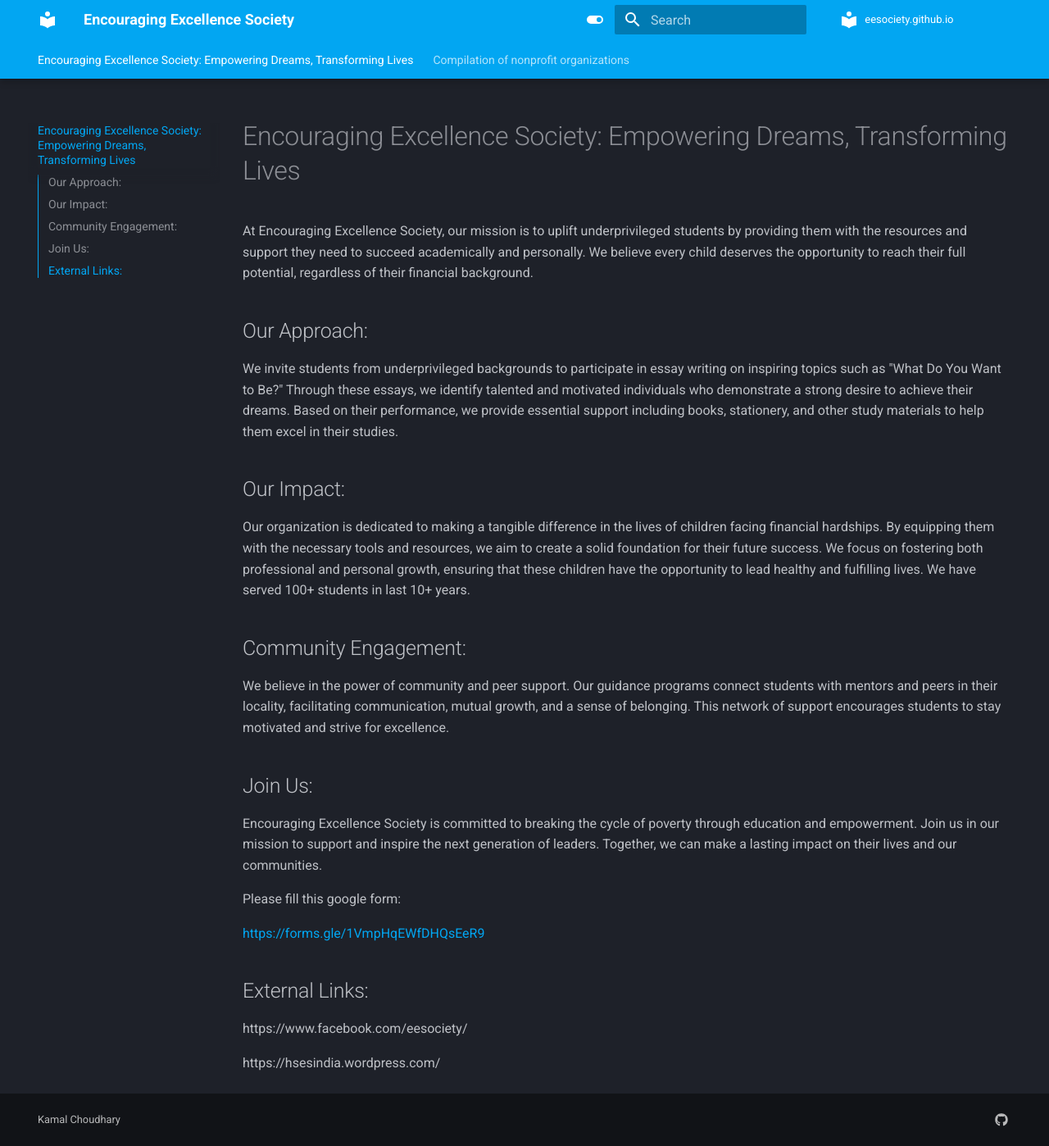
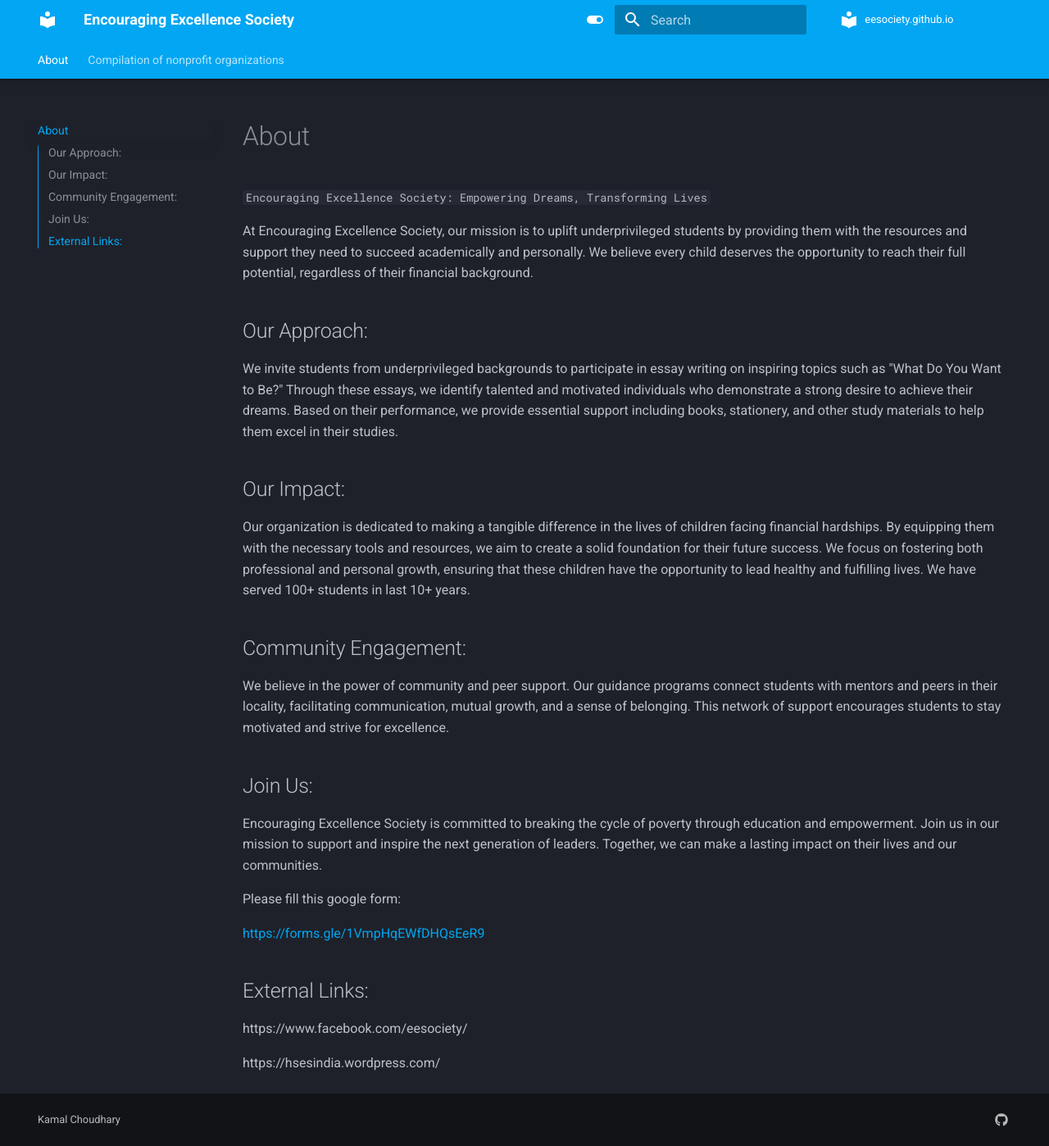
Before and after one commit to eesociety/eesociety.github.io, an MkDocs documentation site: the page built from docs/index.md, in a window 1280 px wide and 1398 px high. Shown: the whole window at 82% size. Built offline with MkDocs 1.6.1 and Material for MkDocs 9.7.7, drawn with Linux system fonts in a browser that asks for light colours; comment, search, counter and statistics services are not loaded.

Commit message:
Update index.md

```diff
--- a/docs/index.md
+++ b/docs/index.md
@@ -1,4 +1,6 @@
-# Encouraging Excellence Society: Empowering Dreams, Transforming Lives
+# About
+
+`Encouraging Excellence Society: Empowering Dreams, Transforming Lives`
 
 At Encouraging Excellence Society, our mission is to uplift underprivileged students by providing them with the resources and support they need to succeed academically and personally. We believe every child deserves the opportunity to reach their full potential, regardless of their financial background.
 
```
